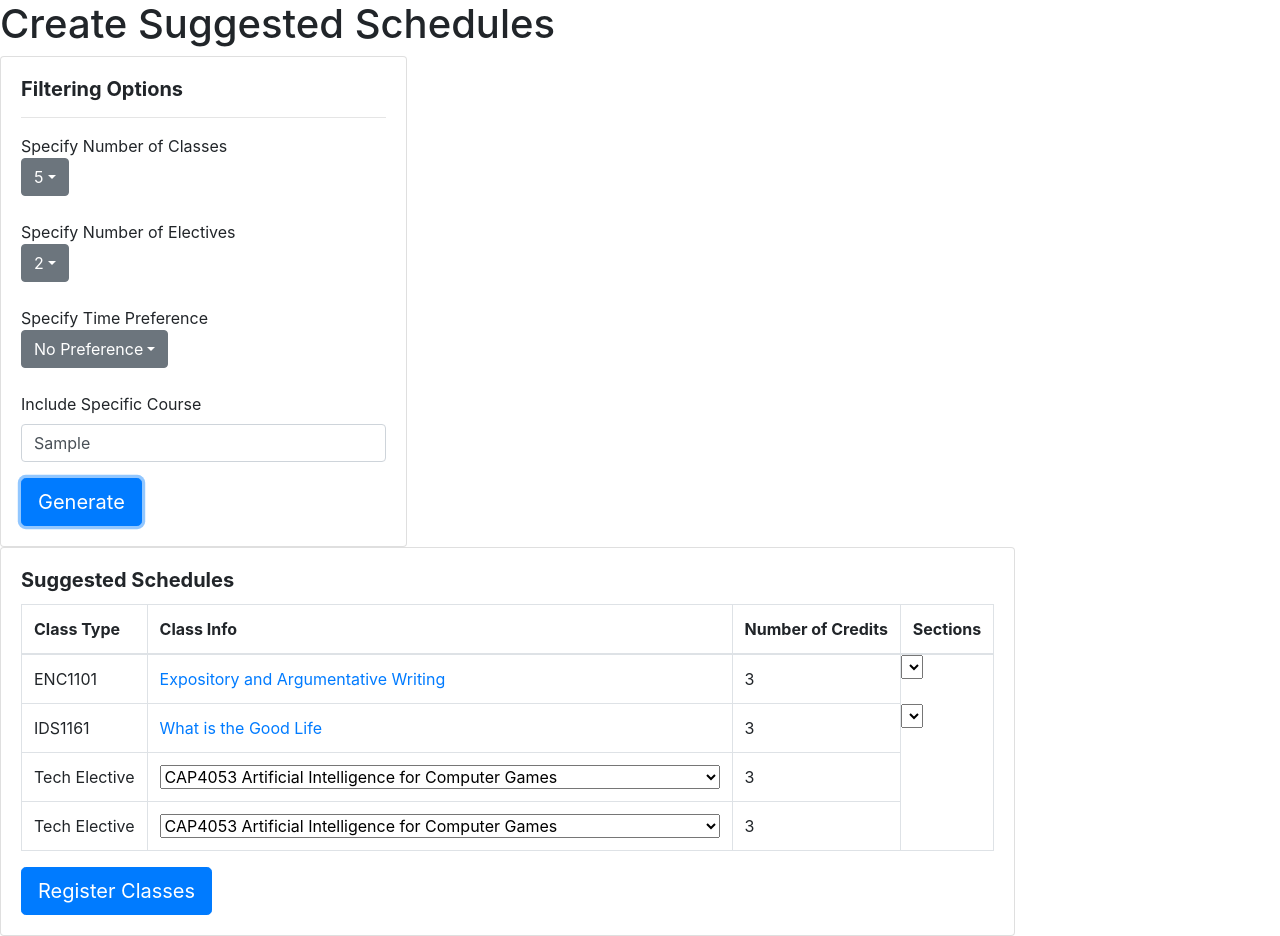
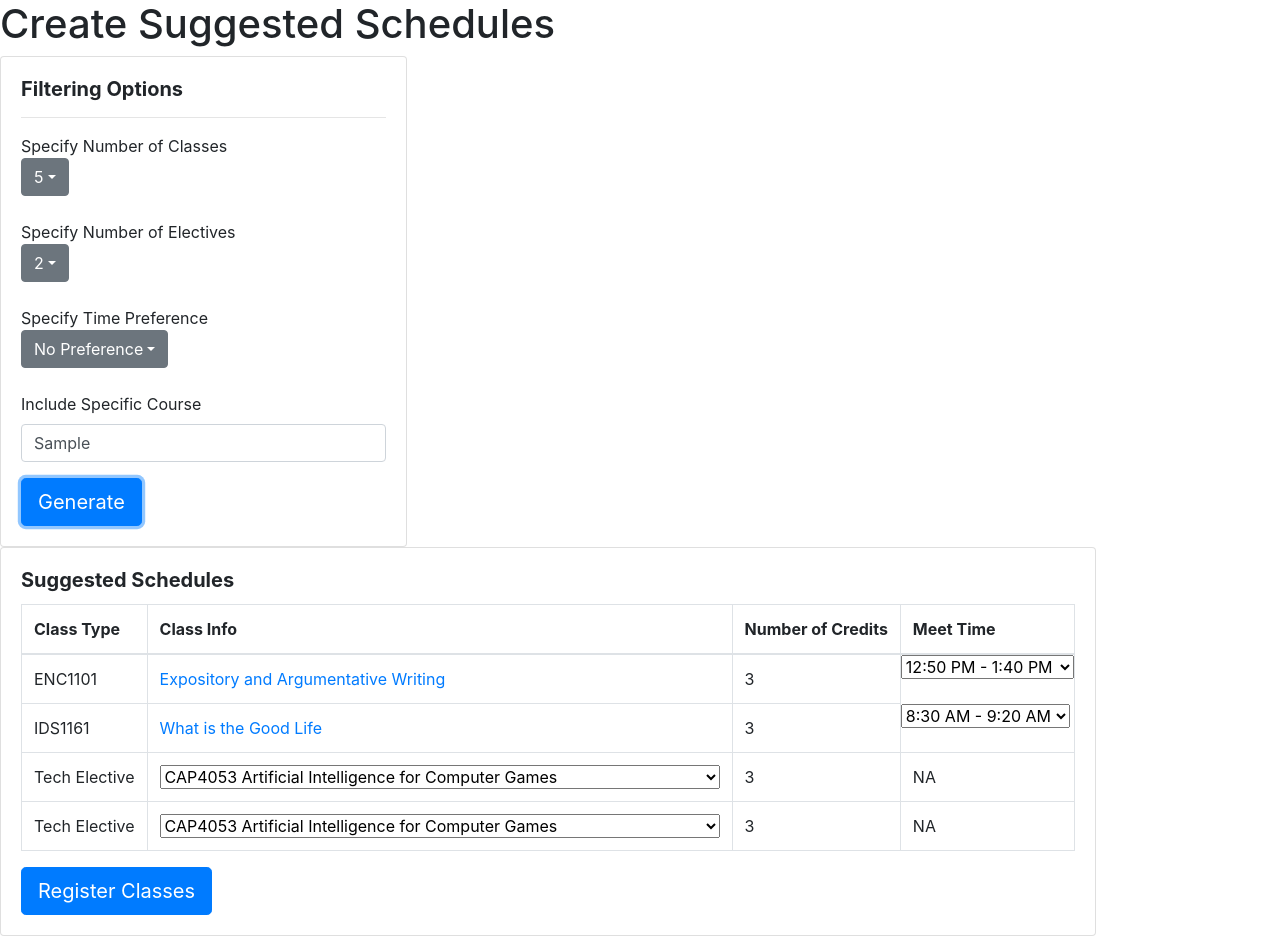
Before and after one commit to OneUFScheduler/OneUFScheduler, a React (Create React App) app: page / in a window 1280 px wide. Both pictures are taken after typing "Sample" into the empty fields and a click on the button "Generate". Built offline with nearby package versions, Linux system fonts and the light colour scheme.

Commit message:
Added good stuff

```diff
--- a/src/components/Schedule.js
+++ b/src/components/Schedule.js
@@ -159,8 +159,8 @@ componentDidUpdate(prevProps) {
             })
             this.setState({filteredElect : sTime})
 						//console.log("Hello2");
-						console.log("PM")
-						console.log(this.state.filteredElect)
+						//console.log("PM")
+					//	console.log(this.state.filteredElect)
            // console.log("Hello2End");
         }
     }
@@ -204,29 +204,6 @@ componentDidUpdate(prevProps) {
 								}
 								i++;
 						}
-						let sectionsArr = []
-
-						for(var n = 0; n < arr.length; n++)
-						{
-							for(var t = 0; t < arr[n].sections.length; t++)
-							{
-								try{
-								sectionsArr.push(arr[n].sections[t].meetTimes[t].meetTimeEnd)
-
-								}catch(e)
-								{
-									console.log(e);
-								}
-							}
-
-
-						}
-						console.log("HELLOOOOO")
-							console.log(sectionsArr);
-							// let sectionsArr = arr.map((m) =>
-							// 				<option key={m.code}>{m.code + " " + m.name}</option>
-							//
-							// 		);
 
         let numOtherClasses = this.state.numClass;
         let includeSpecific;
@@ -258,9 +235,8 @@ componentDidUpdate(prevProps) {
                     <tr>
                         <th>Class Type</th>
                         <th>Class Info</th>
-
                         <th>Number of Credits</th>
-												<th>Sections</th>
+						<th>Meet Time</th>
                     </tr>
                 </thead>
                 <tbody>
@@ -271,13 +247,14 @@ componentDidUpdate(prevProps) {
 
 										<td><a href='#' onClick={this.toggleModal}> {other.name} </a></td>
 										<Modal isOpen={this.state.modal} toggle={this.toggleModal} >
-												<ModalHeader toggle={this.toggleModal}>Class Description</ModalHeader>
+												<ModalHeader toggle={this.toggleModal}>
+                                                Class Description</ModalHeader>
                                                     <PopupTable data_class={other}></PopupTable>
 
 										</Modal>
                     <td>{other.sections[0].credits}</td>
 										<UncontrolledDropdown>
-												 <select>{sectionsArr}</select>
+												 <Sections selects = {other}></Sections>
 									 </UncontrolledDropdown>
                 </tr>
                 )}
@@ -290,6 +267,7 @@ componentDidUpdate(prevProps) {
                         </UncontrolledDropdown>
                         </td>
                         <td>{elect.sections[0].credits}</td>
+                        <td>NA</td>
                     </tr>
                 )}
                 </tbody>
@@ -310,6 +288,54 @@ componentDidUpdate(prevProps) {
         )
     }
 }
+
+class Sections extends React.PureComponent{
+    render(){
+        let sectionsArr = []
+        let sectionsEnd = []
+        let arr = this.props.selects
+        //console.log("THIS IS FOR TESTING")
+        console.log("SECTIONS LENGHT")
+        console.log(arr)
+        console.log(arr.sections.length)
+        let count = 0
+
+
+							for(var t = 0; t < arr.sections.length; t++)
+							{
+								try{
+                                sectionsArr.push(arr.sections[t].meetTimes[t].meetTimeBegin)
+                                console.log(count++)
+                               // console.log(arr.sections[t].meetTimes[t].meetTimeEnd);
+
+								}catch(e)
+								{
+                                    //console.log(e);
+                                    continue
+                                }
+                                try{
+                                    sectionsEnd.push(arr.sections[t].meetTimes[t].meetTimeEnd)
+                                   // console.log(arr.sections[t].meetTimes[t].meetTimeEnd);
+
+                                    }catch(e)
+                                    {
+                                       // console.log(e);
+                                       continue
+                                    }
+							}
+						//console.log("HELLOOOOO")
+                        //	console.log(sectionsArr);
+
+							sectionsArr = sectionsArr.map((m, index) =>
+						 			<option key={index}>{m} - {sectionsEnd[index]}</option>
+						);
+
+        return(
+            <select>{sectionsArr}</select>
+        )
+    }
+}
+
 
 class PopupTable extends React.PureComponent{
     render(){
@@ -342,8 +368,8 @@ class PopupTable extends React.PureComponent{
 							}
 
 						}
-						console.log("HOWDY");
-						console.log(cap);
+						//console.log("HOWDY");
+						//console.log(cap);
                 for(var index = 0; index < cap-1; index ++){
                     try{
                     c_time_beg.push(d.sections[index].meetTimes[index].meetTimeBegin)
@@ -383,7 +409,6 @@ class PopupTable extends React.PureComponent{
                 {d.description} {d.prerequisites}
             </ModalBody>
             <ModalFooter>
-                Class time: {c_time_beg[0]} - {c_time_end[0]}
 								<div>
 								Class day: {c_day[0]}
 								</div>
@@ -392,7 +417,7 @@ class PopupTable extends React.PureComponent{
 
 								</div>
 								<div>
-								Dis time: {c_dis_time[0]}
+								Discussion time: {c_dis_time[0]}
 								</div>
 
             <div className="display-linebreak">
```
